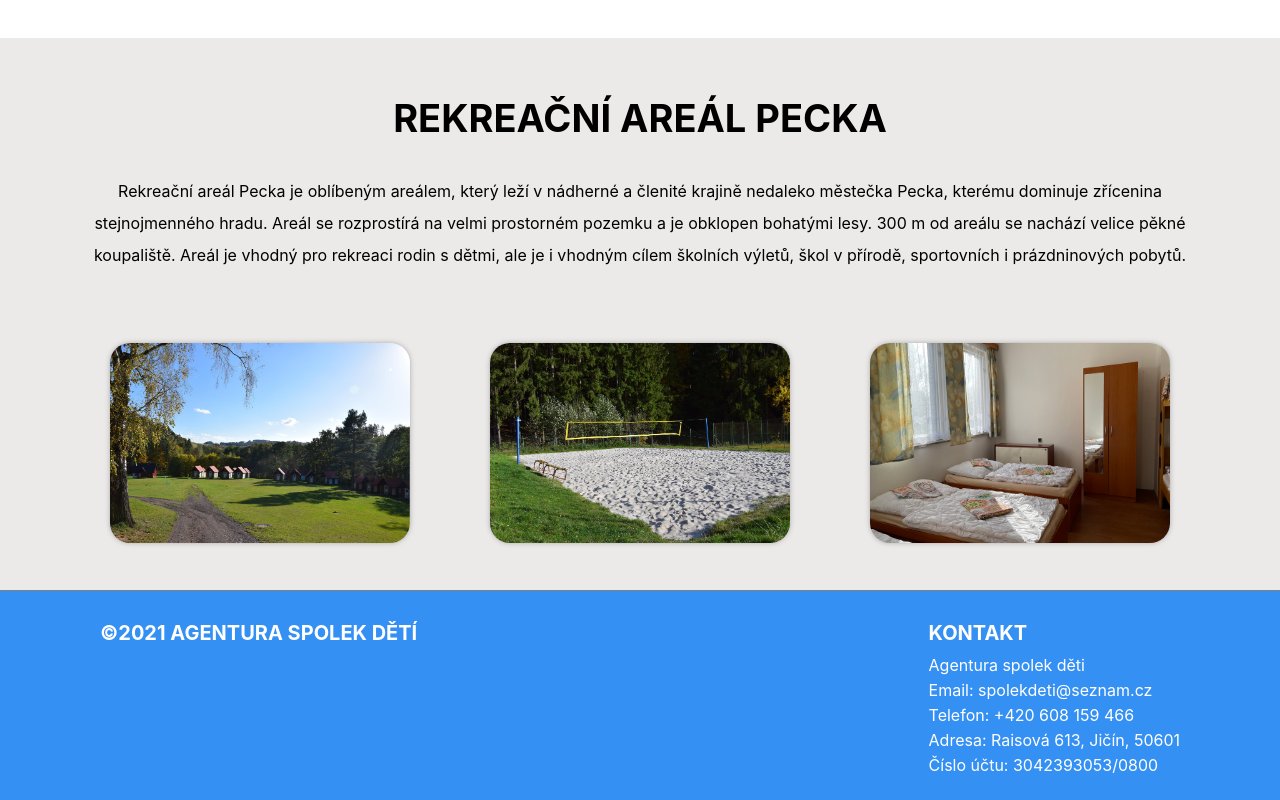
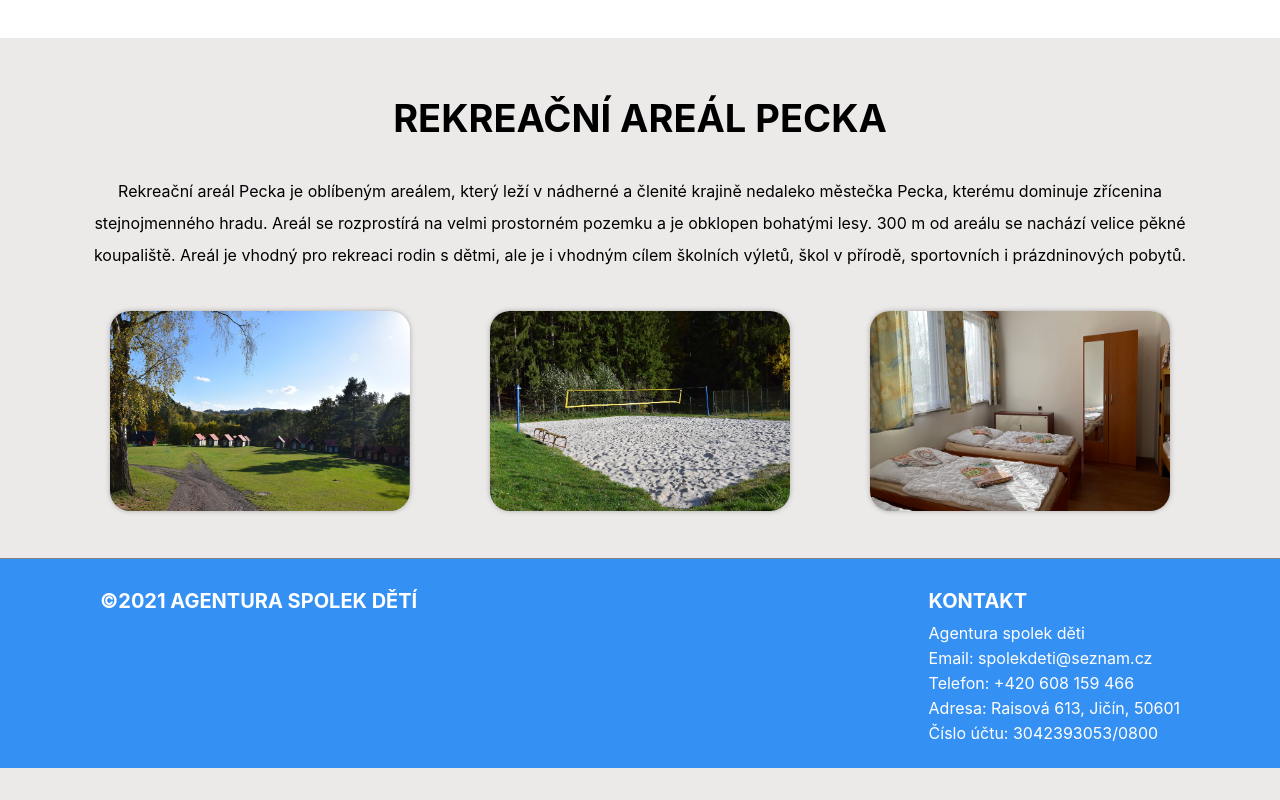
Before and after one commit to saltyfedor/spolekdeti, a React (Create React App) app: page / in a window 1280 px wide. Shown: the part 1115-1915 px from the top of the page. After the commit the page ends 1883 px from the top, so only its background shows below. Built offline with nearby package versions, Linux system fonts and the light colour scheme; no server answers.

Commit message:
fixed areal margin

```diff
--- a/src/index.css
+++ b/src/index.css
@@ -220,7 +220,7 @@ p{
 
 .locale-gallery{
   display: flex;
-  margin-top: 5%;
+  margin-top: 25px;
   justify-content: space-around;
   flex-wrap: wrap;
 }
```
